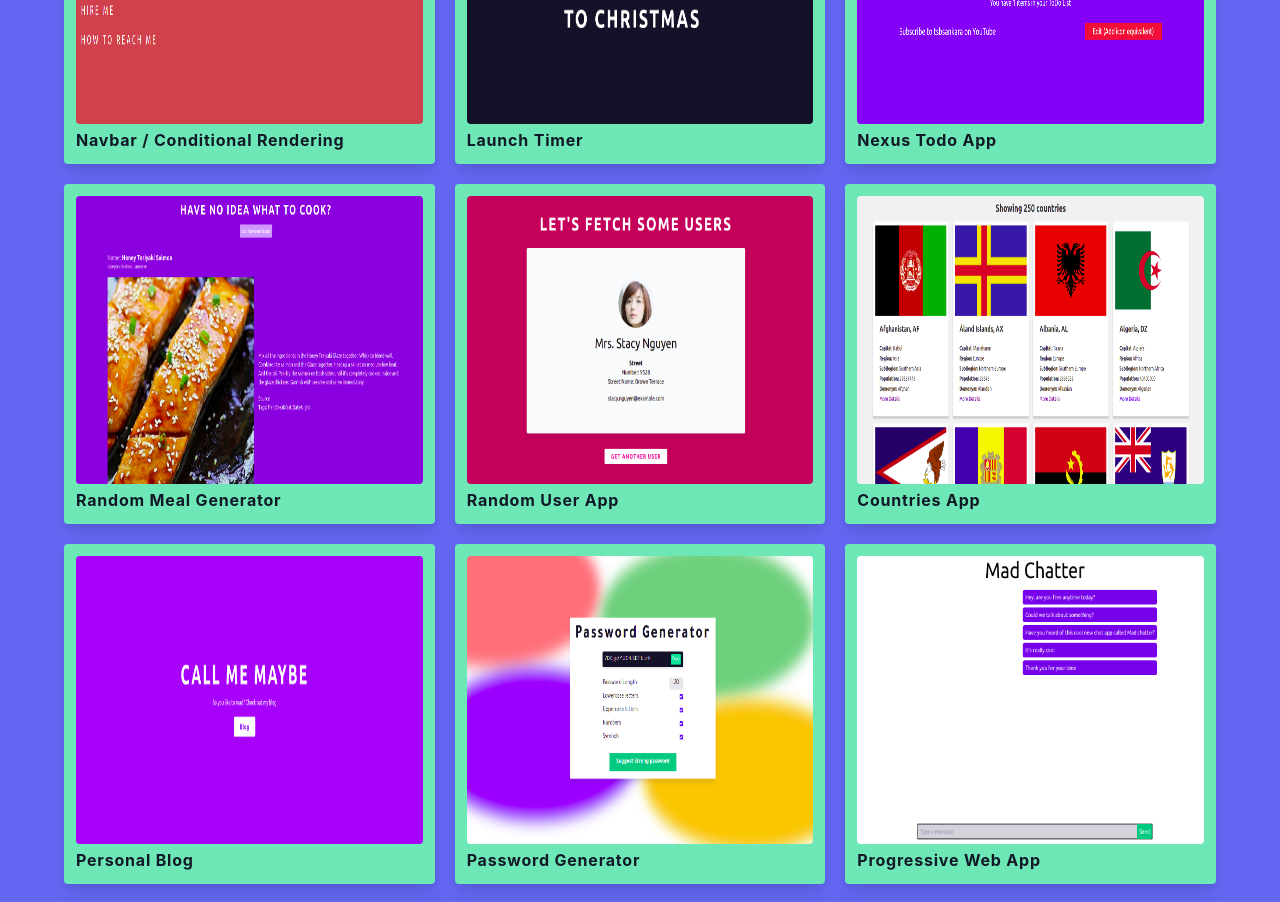
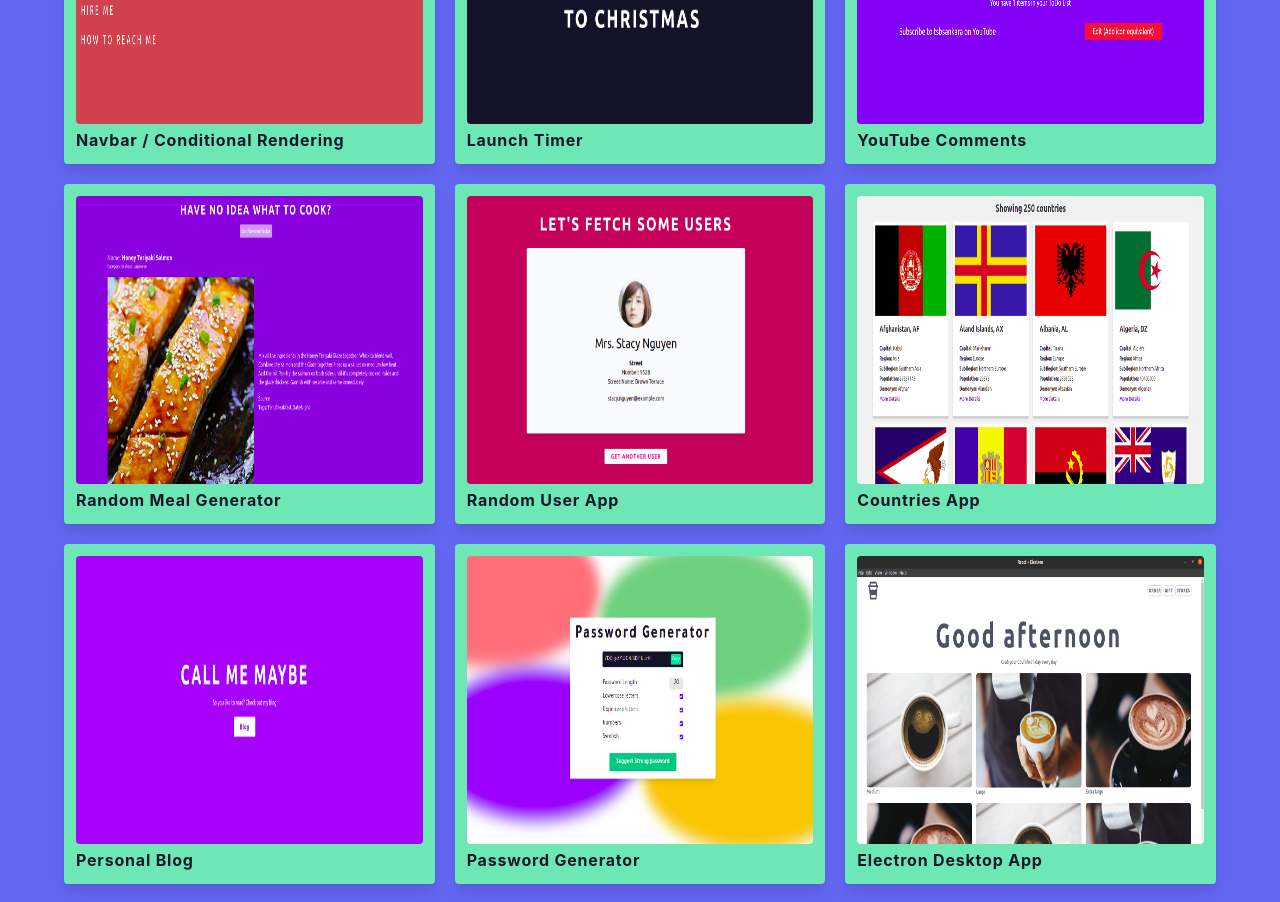
Before and after one commit to SankThomas/react-course-website, a React (Create React App) app: page / in a window 1280 px wide. Shown: the part 680-1582 px from the top of the page. Built offline with nearby package versions, Linux system fonts and the light colour scheme.

Commit message:
update data array

```diff
--- a/src/data.js
+++ b/src/data.js
@@ -33,7 +33,7 @@ export const data = [
   },
   {
     id: uuidv4(),
-    title: "Nexus Todo App",
+    title: "YouTube Comments",
     image: "./assets/nexus.png",
     link: "https://tsbdesigns-nexus.netlify.app",
   },
@@ -67,12 +67,12 @@ export const data = [
     image: "./assets/password-generator.png",
     link: "https://tsbdesigns-password-generator.netlify.app",
   },
-  {
-    id: uuidv4(),
-    title: "Progressive Web App",
-    image: "./assets/pwa.png",
-    link: "https://tsbdesigns-pwa.png",
-  },
+  // {
+  //   id: uuidv4(),
+  //   title: "The Mad Chatter",
+  //   image: "./assets/pwa.png",
+  //   link: "https://tsbdesigns-pwa.png",
+  // },
   {
     id: uuidv4(),
     title: "Electron Desktop App",
```
